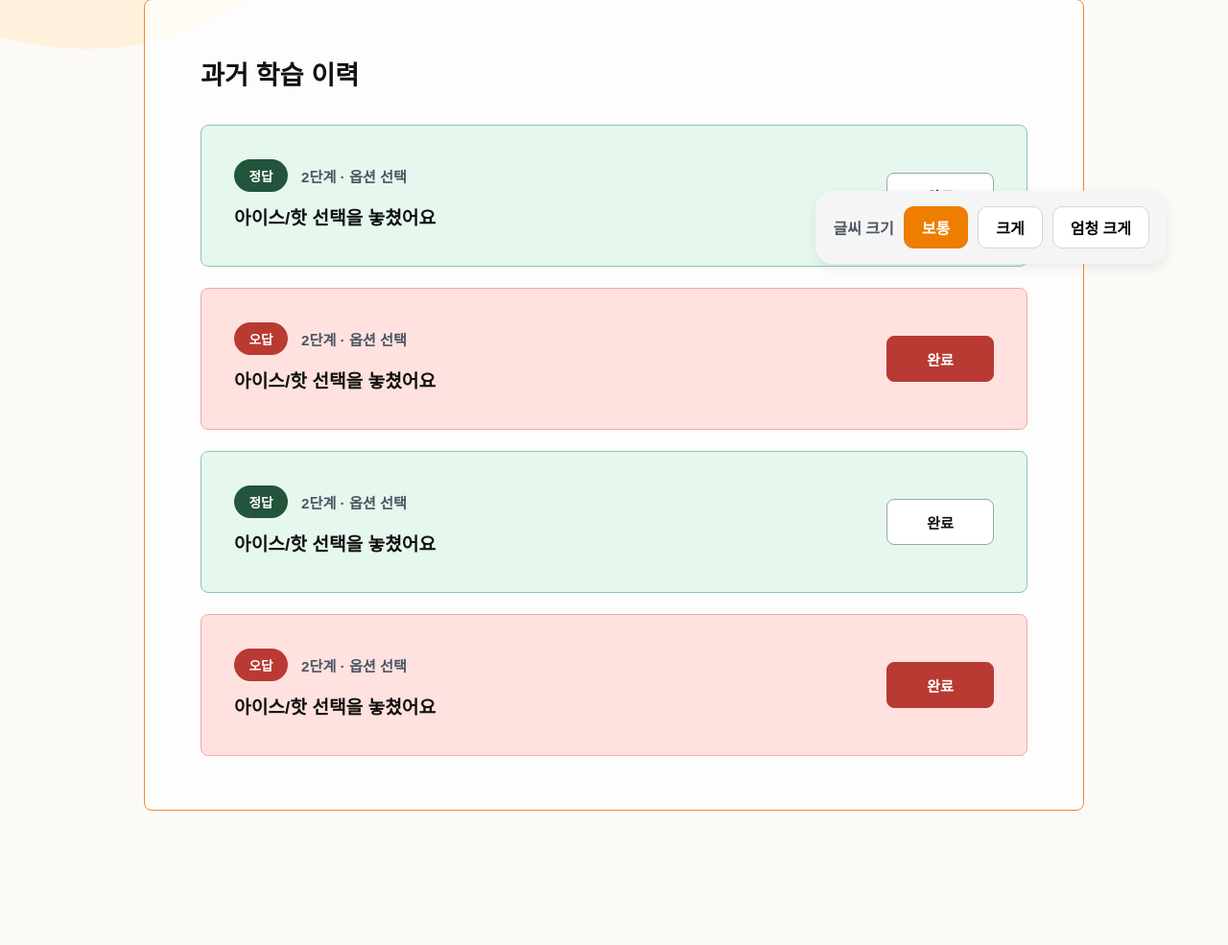
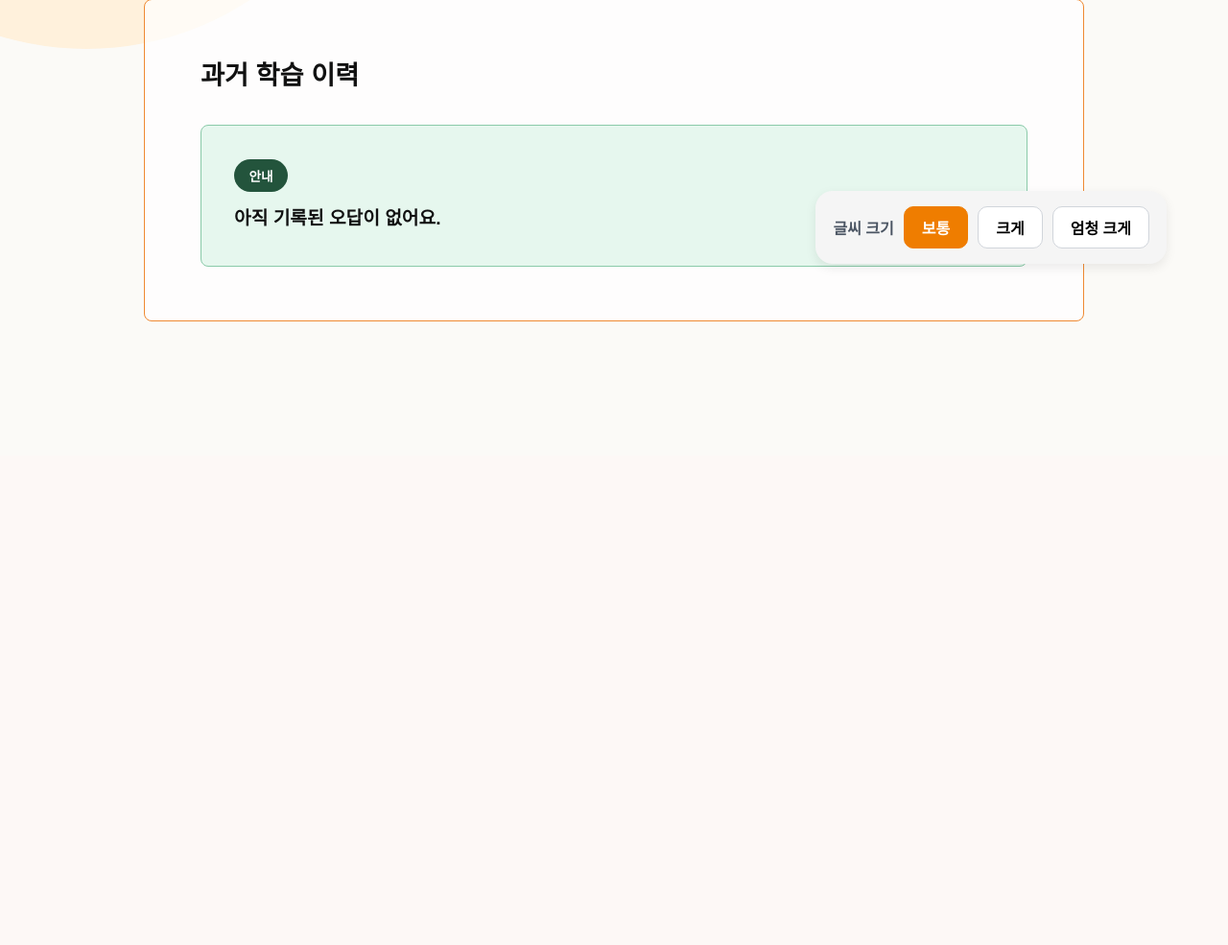
Before and after one commit to Pirogramming-25/Hackathon_2, a Django app: page /wrong-note/ in a window 1280 px wide. Shown: the part 469-1454 px from the top of the page at 96% size. After the commit the page ends 804 px from the top, so only its background shows below. Run offline with Django 5.2, Linux system fonts and the light colour scheme.

Commit message:
feat: 실습 오답 처리, 오답노트

```diff
--- a/static/js/storage.js
+++ b/static/js/storage.js
@@ -0,0 +1,25 @@
+// 오답노트는 로그인 없이 브라우저에 저장한다.
+const WRONG_NOTE_KEY = "slowKioskWrongNotes";
+
+function getWrongNotes() {
+    try {
+        const notes = JSON.parse(localStorage.getItem(WRONG_NOTE_KEY) || "[]");
+        return Array.isArray(notes) ? notes : [];
+    } catch {
+        return [];
+    }
+}
+
+function saveWrongNote({ stepId, stepTitle, reason, retryUrl }) {
+    const notes = getWrongNotes();
+    const now = new Date();
+    notes.unshift({
+        id: `${Date.now()}-${Math.random().toString(36).slice(2, 8)}`,
+        stepId,
+        stepTitle,
+        reason,
+        retryUrl,
+        date: now.toLocaleDateString("ko-KR"),
+    });
+    localStorage.setItem(WRONG_NOTE_KEY, JSON.stringify(notes.slice(0, 50)));
+}
--- a/static/js/wrong_note.js
+++ b/static/js/wrong_note.js
@@ -0,0 +1,28 @@
+function escapeHTML(value) {
+    const div = document.createElement("div");
+    div.textContent = value;
+    return div.innerHTML;
+}
+
+function renderWrongNotes() {
+    const list = document.getElementById("wrong-note-list");
+    if (!list) return;
+    const notes = typeof getWrongNotes === "function" ? getWrongNotes() : [];
+    if (!notes.length) {
+        list.innerHTML = `<article class="history-card is-correct"><div><div class="history-meta"><span class="status-badge">안내</span></div><h3>아직 기록된 오답이 없어요.</h3></div></article>`;
+        return;
+    }
+    list.innerHTML = notes.map(note => `
+      <article class="history-card is-wrong">
+        <div>
+          <div class="history-meta"><span class="status-badge">오답</span><span>${escapeHTML(note.stepTitle || note.stepId)} · ${escapeHTML(note.date || "")}</span></div>
+          <h3>${escapeHTML(note.reason)}</h3>
+        </div>
+        <button type="button" data-retry-url="${escapeHTML(note.retryUrl || "/tutorial/")}">다시 연습</button>
+      </article>`).join("");
+    list.querySelectorAll("[data-retry-url]").forEach(button => {
+        button.onclick = () => { window.location.href = button.dataset.retryUrl; };
+    });
+}
+
+document.addEventListener("DOMContentLoaded", renderWrongNotes);
--- a/templates/tutorial.html
+++ b/templates/tutorial.html
@@ -229,6 +229,7 @@
 
   <script src="{% static 'js/progress.js' %}"></script>
   <script src="{% static 'js/missions.js' %}"></script>
+  <script src="{% static 'js/storage.js' %}"></script>
   <script src="{% static 'js/tutorial.js' %}"></script>
   <script src="{% static 'js/advanced_tutorial.js' %}"></script>
 </body>
--- a/templates/wrong_note.html
+++ b/templates/wrong_note.html
@@ -20,52 +20,13 @@
     <section class="history-panel" aria-labelledby="history-title">
       <h2 id="history-title">과거 학습 이력</h2>
 
-      <div class="history-list" id="wrong-note-list">
-        <article class="history-card is-correct">
-          <div>
-            <div class="history-meta">
-              <span class="status-badge">정답</span>
-              <span>2단계 · 옵션 선택</span>
-            </div>
-            <h3>아이스/핫 선택을 놓쳤어요</h3>
-          </div>
-          <button type="button">완료</button>
-        </article>
-
-        <article class="history-card is-wrong">
-          <div>
-            <div class="history-meta">
-              <span class="status-badge">오답</span>
-              <span>2단계 · 옵션 선택</span>
-            </div>
-            <h3>아이스/핫 선택을 놓쳤어요</h3>
-          </div>
-          <button type="button">완료</button>
-        </article>
-
-        <article class="history-card is-correct">
-          <div>
-            <div class="history-meta">
-              <span class="status-badge">정답</span>
-              <span>2단계 · 옵션 선택</span>
-            </div>
-            <h3>아이스/핫 선택을 놓쳤어요</h3>
-          </div>
-          <button type="button">완료</button>
-        </article>
-
-        <article class="history-card is-wrong">
-          <div>
-            <div class="history-meta">
-              <span class="status-badge">오답</span>
-              <span>2단계 · 옵션 선택</span>
-            </div>
-            <h3>아이스/핫 선택을 놓쳤어요</h3>
-          </div>
-          <button type="button">완료</button>
-        </article>
-      </div>
+      <div class="history-list" id="wrong-note-list"></div>
     </section>
   </div>
 </section>
 {% endblock %}
+
+{% block extra_js %}
+<script src="{% static 'js/storage.js' %}"></script>
+<script src="{% static 'js/wrong_note.js' %}"></script>
+{% endblock %}
```
Also changed, not shown: static/js/tutorial.js (+93 -9 lines).
